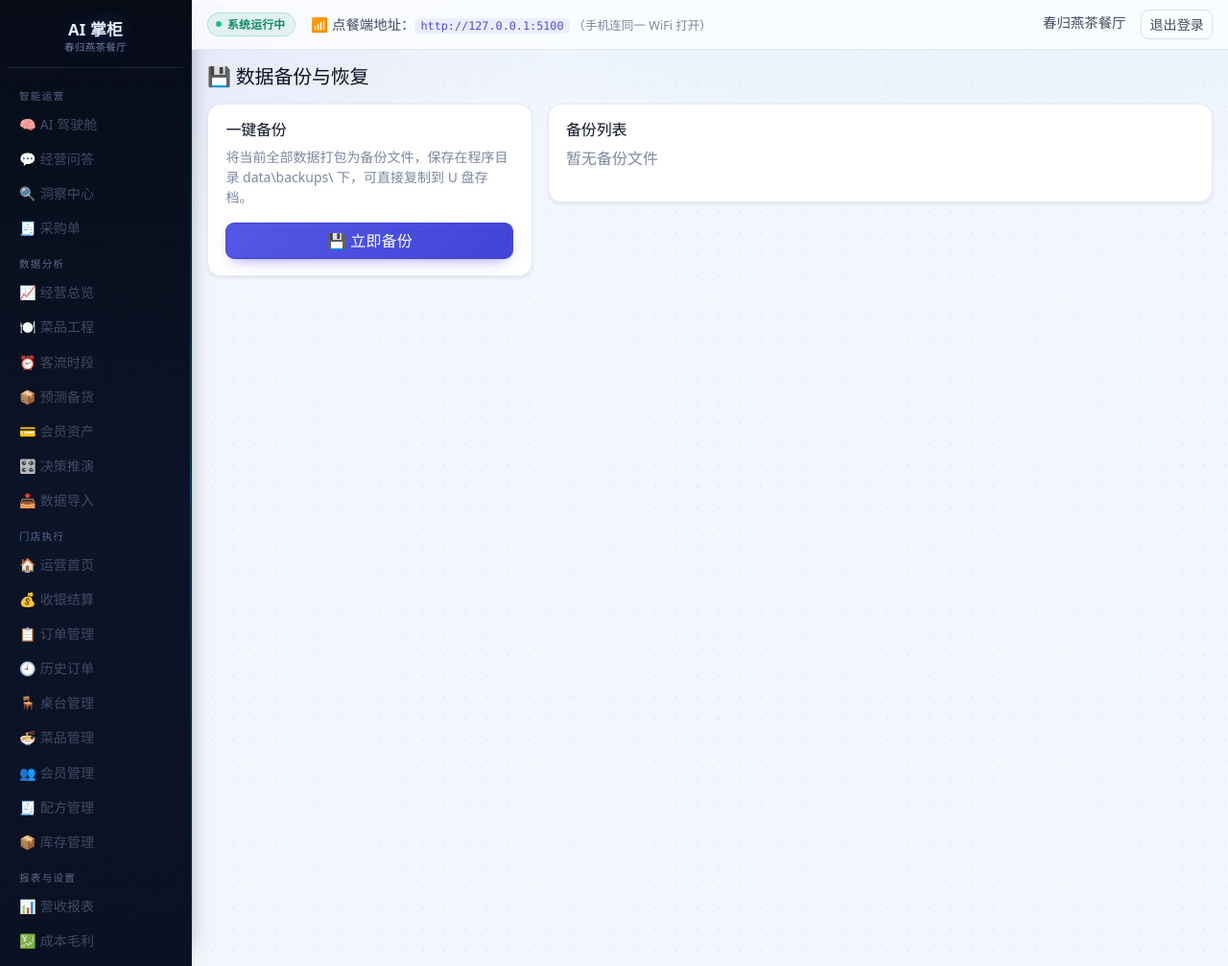
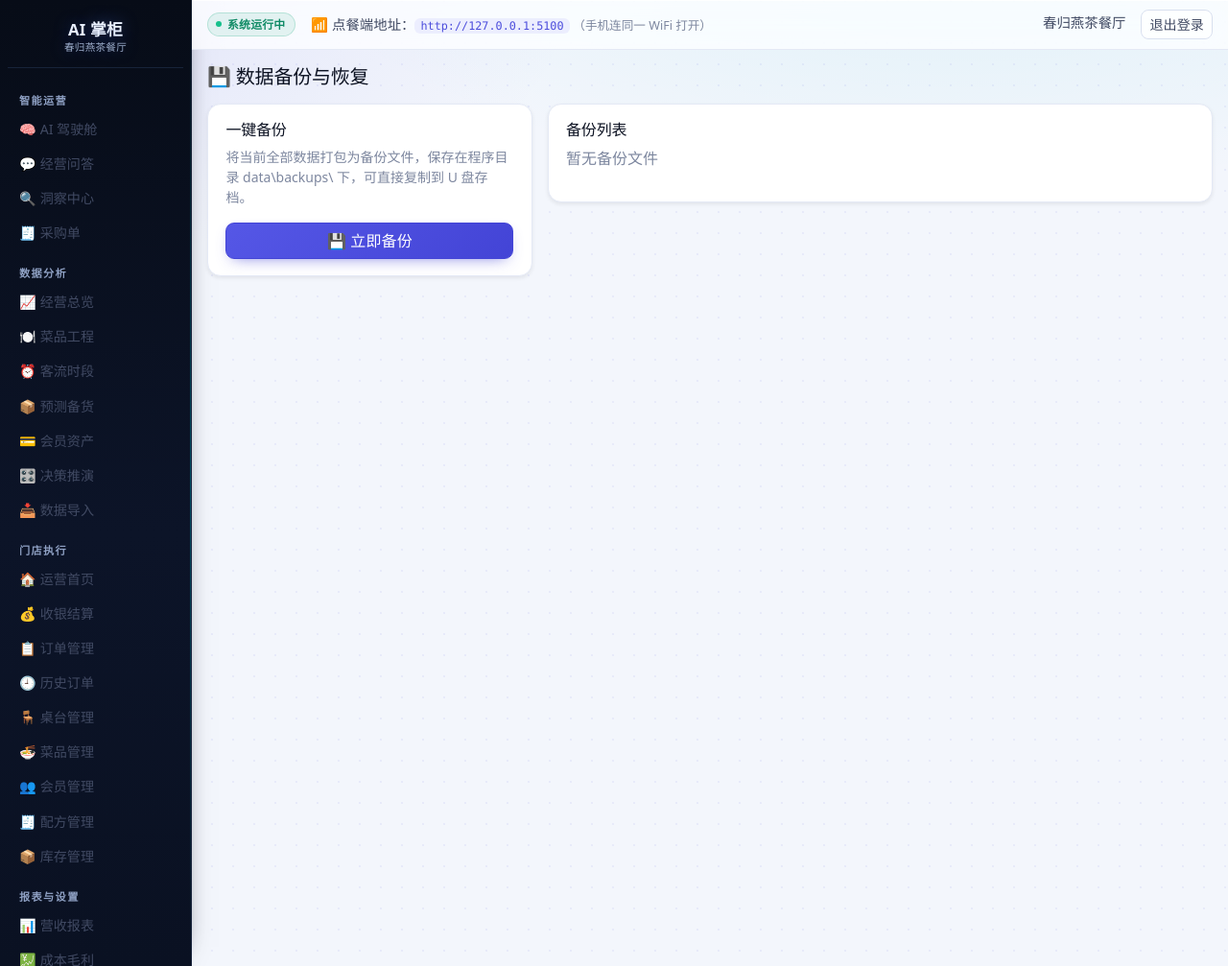
Before and after one commit to wsj20011001/ai-zhanggui, a Flask app: page /admin/backup in a window 1280 px wide. Shown: the whole page at 96% size. Run offline with Flask 3, Linux system fonts and the light colour scheme; the visitor is signed in with stand-in values (Sample User, id 1); data comes from the database, SQL or seed files in the repository; some libraries are stand-ins or nearby versions.

Commit message:
style: 提高侧边栏对比度（导航 12.2:1、分组标题 7:1，均超 WCAG AA）

```diff
--- a/static/css/tech.css
+++ b/static/css/tech.css
@@ -57,24 +57,26 @@
   letter-spacing: .2px;
   text-shadow: 0 0 18px rgba(92, 130, 255, .35);
 }
-.brand-sub { color: #6d7c9c; }
+.brand-sub { color: #9daecc; }
 
 .sidebar .nav-link {
-  color: #9aa8c4;
+  color: #c9d4ea;
+  font-size: .92rem;
   border-radius: 9px;
   margin-bottom: 1px;
   position: relative;
   transition: color .16s, background .16s, transform .16s;
 }
 .sidebar .nav-link:hover {
-  color: #e8f0ff;
-  background: rgba(120, 170, 255, .09);
+  color: #ffffff;
+  background: rgba(130, 180, 255, .16);
   transform: translateX(1px);
 }
 .sidebar .nav-link.active {
   color: #fff;
-  background: linear-gradient(90deg, rgba(76, 77, 220, .55) 0%, rgba(0, 184, 204, .16) 100%);
-  box-shadow: inset 0 0 0 1px rgba(120, 200, 255, .18), 0 6px 18px -12px rgba(0, 184, 204, .9);
+  background: linear-gradient(90deg, rgba(86, 88, 235, .85) 0%, rgba(0, 184, 204, .30) 100%);
+  box-shadow: inset 0 0 0 1px rgba(150, 215, 255, .30), 0 8px 22px -12px rgba(0, 184, 204, .95);
+  font-weight: 600;
 }
 .sidebar .nav-link.active::before {
   content: "";
@@ -85,10 +87,12 @@
   box-shadow: 0 0 10px rgba(95, 230, 247, .8);
 }
 .sidebar .nav-label {
-  color: #5b6a8b;
+  color: #8fa1c4;
   text-transform: uppercase;
   letter-spacing: .12em;
-  font-size: .66rem;
+  font-size: .7rem;
+  font-weight: 600;
+  margin-top: 4px;
 }
 
 /* ---------- 顶栏：毛玻璃 ---------- */
```
Also changed, not shown: 3 other files.
